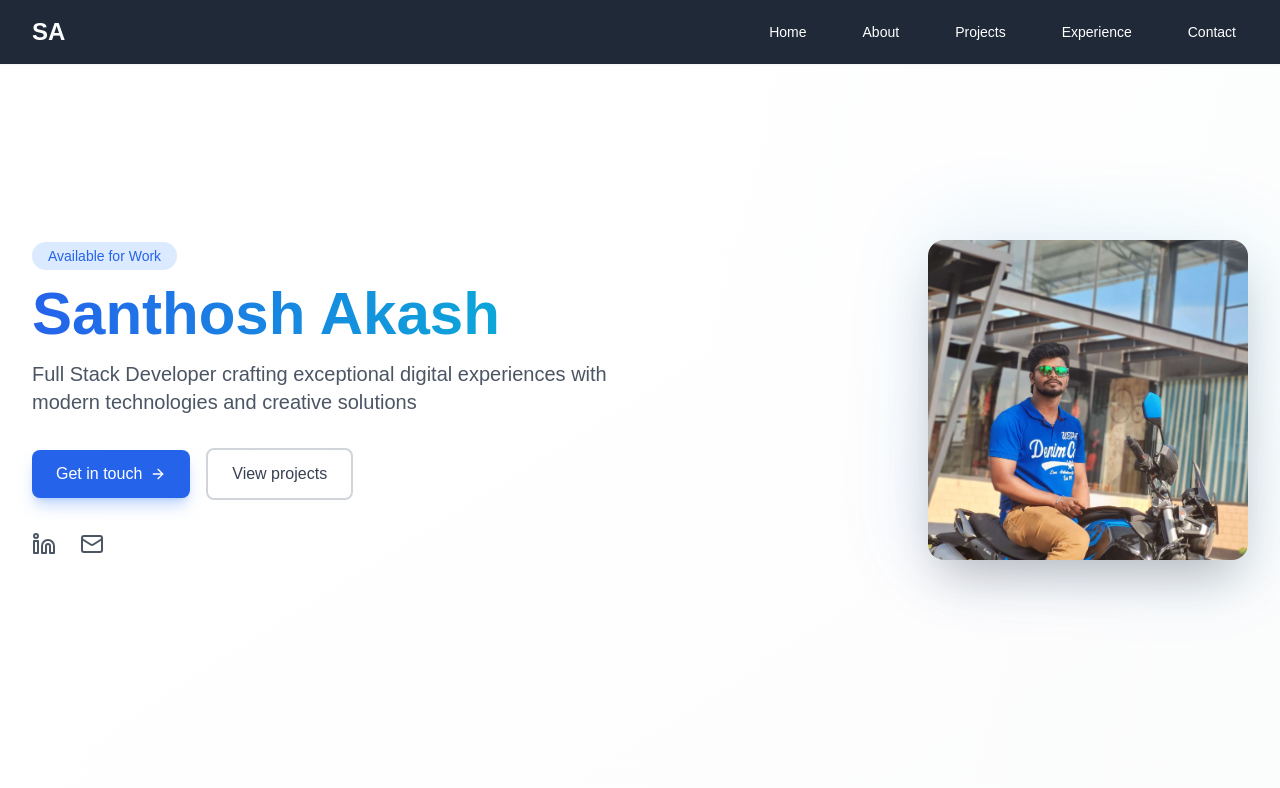
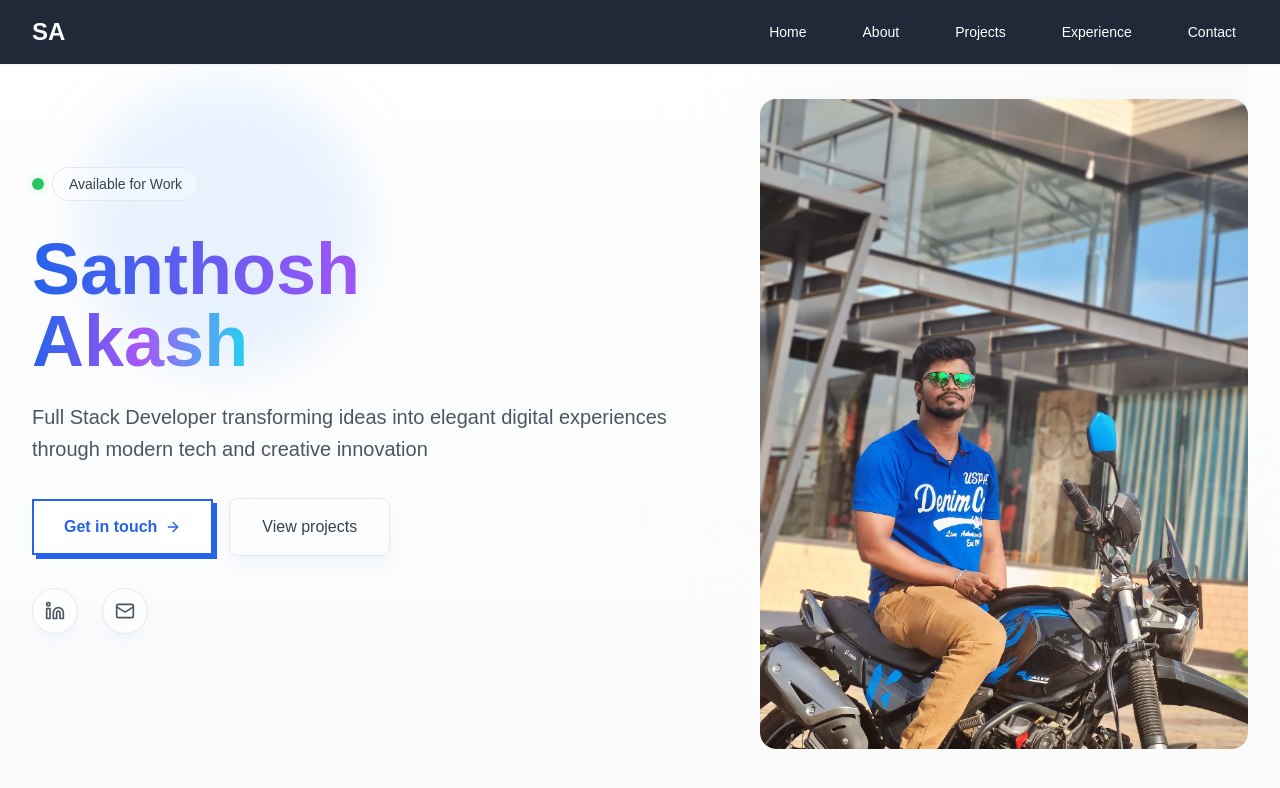
Before and after one commit to santhoshakash/Portfolio, a Next.js app: page / in a window 1280 px wide. Shown: the top 788 px of the page. Built offline with nearby package versions, Linux system fonts and the light colour scheme.

Commit message:
seventh commit

```diff
--- a/app/components/ClientHome.tsx
+++ b/app/components/ClientHome.tsx
@@ -271,75 +271,96 @@ export default function Home() {
       {/* Hero Section */}
       <section
         id='home'
-        className='min-h-screen flex items-center bg-gradient-to-br from-white to-grey-50'
+        className='relative min-h-screen flex items-center overflow-hidden bg-gradient-to-b from-white to-gray-50'
       >
-        <div className='max-w-7xl mx-auto px-4 sm:px-6 lg:px-8 py-12'>
-          <div className='lg:grid lg:grid-cols-2 lg:gap-16 items-center'>
-            <div className='space-y-8 text-center lg:text-left'>
-              <div className='space-y-4'>
-                <div className='inline-block'>
-                  <span className='bg-blue-100 text-blue-600 text-sm font-medium px-4 py-1.5 rounded-full'>
-                    Available for Work
+        {/* Background decoration */}
+        <div className='absolute inset-0'>
+          <div className='absolute top-20 left-20 w-72 h-72 bg-blue-300 rounded-full mix-blend-multiply filter blur-xl opacity-20 animate-blob'></div>
+          <div className='absolute top-40 right-20 w-72 h-72 bg-cyan-300 rounded-full mix-blend-multiply filter blur-xl opacity-20 animate-blob animation-delay-2000'></div>
+          {/* <div className='absolute -bottom-20 left-1/2 w-72 h-72 bg-purple-300 rounded-full mix-blend-multiply filter blur-xl opacity-20 animate-blob animation-delay-4000'></div> */}
+        </div>
+
+        <div className='relative max-w-7xl mx-auto px-4 sm:px-6 lg:px-8 py-12'>
+          <div className='lg:grid lg:grid-cols-12 lg:gap-8 items-center'>
+            {/* Content Section */}
+            <div className='col-span-7 space-y-8'>
+              {/* Status Badge */}
+              <div className='inline-flex items-center space-x-2'>
+                <span className='flex h-3 w-3'>
+                  <span className='animate-ping absolute inline-flex h-3 w-3 rounded-full bg-green-400 opacity-75'></span>
+                  <span className='relative inline-flex rounded-full h-3 w-3 bg-green-500'></span>
+                </span>
+                <span className='bg-white/30 backdrop-blur-md text-gray-700 text-sm font-medium px-4 py-1.5 rounded-full border border-gray-200'>
+                  Available for Work
+                </span>
+              </div>
+
+              {/* Main Content */}
+              <div className='space-y-6'>
+                <h1 className='text-5xl sm:text-6xl lg:text-7xl font-bold'>
+                  <span className='block bg-gradient-to-r from-blue-600 via-purple-500 to-cyan-400 bg-clip-text text-transparent'>
+                    Santhosh
                   </span>
-                </div>
-
-                <h1 className='text-4xl sm:text-5xl lg:text-6xl font-bold bg-clip-text text-transparent bg-gradient-to-r from-blue-600 to-cyan-500'>
-                  Santhosh Akash
+                  <span className='bg-gradient-to-r from-blue-600 via-purple-500 to-cyan-400 bg-clip-text text-transparent'>
+                    Akash
+                  </span>
                 </h1>
 
-                <p className='text-xl text-gray-600 max-w-2xl'>
-                  Full Stack Developer crafting exceptional digital experiences
-                  with modern technologies and creative solutions
+                <p className='text-xl text-gray-600 max-w-2xl leading-relaxed'>
+                  Full Stack Developer transforming ideas into elegant digital
+                  experiences through modern tech and creative innovation
                 </p>
               </div>
 
-              <div className='flex flex-col sm:flex-row items-center gap-4 justify-center lg:justify-start'>
+              {/* CTA Buttons */}
+              <div className='flex flex-col sm:flex-row items-center gap-4'>
                 <a
                   href='#contact'
-                  className='group flex items-center gap-2 px-6 py-3 bg-blue-600 text-white rounded-lg font-medium shadow-lg shadow-blue-500/30 hover:bg-blue-700 transition-all w-full sm:w-auto text-center justify-center'
+                  className='group relative px-8 py-4 w-full sm:w-auto text-center'
                 >
-                  Get in touch
-                  <ArrowRight className='w-4 h-4 group-hover:translate-x-1 transition-transform' />
+                  <span className='absolute inset-0 w-full h-full transition duration-200 ease-out transform translate-x-1 translate-y-1 bg-blue-600 group-hover:-translate-x-0 group-hover:-translate-y-0'></span>
+                  <span className='absolute inset-0 w-full h-full bg-white border-2 border-blue-600 group-hover:bg-blue-600'></span>
+                  <span className='relative text-blue-600 group-hover:text-white font-bold flex items-center justify-center gap-2'>
+                    Get in touch
+                    <ArrowRight className='w-4 h-4 group-hover:translate-x-1 transition-transform' />
+                  </span>
                 </a>
 
                 <a
                   href='#projects'
-                  className='px-6 py-3 border-2 border-gray-300 hover:border-blue-400 rounded-lg font-medium text-gray-700 hover:text-blue-600 transition-colors w-full sm:w-auto text-center'
+                  className='px-8 py-4 bg-white/40 backdrop-blur-md border border-gray-200 hover:border-blue-400 rounded-lg font-medium text-gray-700 hover:text-blue-600 transition-colors w-full sm:w-auto text-center shadow-lg shadow-blue-500/5 hover:shadow-blue-500/10'
                 >
                   View projects
                 </a>
               </div>
 
-              <div className='flex items-center gap-6 justify-center lg:justify-start'>
-                {/* <a
-                  href='https://github.com/santhoshakash'
-                  className='text-gray-600 hover:text-blue-600 transition-colors'
-                >
-                  <Github className='w-6 h-6' />
-                </a> */}
+              {/* Social Links */}
+              <div className='flex items-center gap-6'>
                 <a
                   href='https://www.linkedin.com/in/santhosh-akash-6879371bb'
-                  className='text-gray-600 hover:text-blue-600 transition-colors'
+                  className='group p-3 bg-white/50 backdrop-blur-md rounded-full border border-gray-200 hover:border-blue-400 transition-colors shadow-lg shadow-blue-500/5 hover:shadow-blue-500/10'
                 >
-                  <Linkedin className='w-6 h-6' />
+                  <Linkedin className='w-5 h-5 text-gray-600 group-hover:text-blue-600' />
                 </a>
                 <a
                   href='mailto:santhoshakash1145@gmail.com'
-                  className='text-gray-600 hover:text-blue-600 transition-colors'
+                  className='group p-3 bg-white/50 backdrop-blur-md rounded-full border border-gray-200 hover:border-blue-400 transition-colors shadow-lg shadow-blue-500/5 hover:shadow-blue-500/10'
                 >
-                  <Mail className='w-6 h-6' />
+                  <Mail className='w-5 h-5 text-gray-600 group-hover:text-blue-600' />
                 </a>
               </div>
             </div>
 
-            <div className='mt-12 lg:mt-0 flex justify-center lg:justify-end'>
-              <div className='relative w-64 h-64 lg:w-80 lg:h-80'>
-                <div className='absolute inset-0 bg-gradient-to-tr from-blue-600 to-cyan-500 rounded-2xl transform rotate-3 scale-105 opacity-10 blur-2xl'></div>
-                <div className='relative rounded-2xl overflow-hidden shadow-2xl w-full h-full'>
+            {/* Image Section */}
+            <div className='col-span-5 mt-12 lg:mt-0'>
+              <div className='relative'>
+                <div className='absolute inset-0 bg-gradient-to-tr from-white to-gray-50 rounded-2xl transform rotate-3 scale-105 opacity-10 blur-2xl animate-pulse'></div>
+                <div className='relative rounded-2xl overflow-hidden'>
+                  <div className='absolute inset-0 bg-gradient-to-tr  backdrop-blur-sm'></div>
                   <img
                     src='/753fd1e1-9282-4416-9394-0c69642db5fa.JPEG'
                     alt='Profile'
-                    className='w-full h-full object-cover'
+                    className='w-full mt-12 h-full object-cover rounded-2xl shadow-2xl transform transition-transform hover:scale-105 duration-500'
                   />
                 </div>
               </div>
@@ -702,6 +723,14 @@ export default function Home() {
                       <Github className='w-5 h-5' />
                     </a> */}
                     <a
+                      href='mailto:santhoshakash1145@gmail.com'
+                      target='_blank'
+                      rel='noopener noreferrer'
+                      className='w-10 h-10 flex items-center justify-center rounded-full bg-gray-100 hover:bg-blue-100 text-gray-600 hover:text-blue-600 transition-colors'
+                    >
+                      <Mail className='w-6 h-6' />
+                    </a>
+                    <a
                       href='https://www.linkedin.com/in/santhosh-akash-6879371bb'
                       target='_blank'
                       rel='noopener noreferrer'
```
